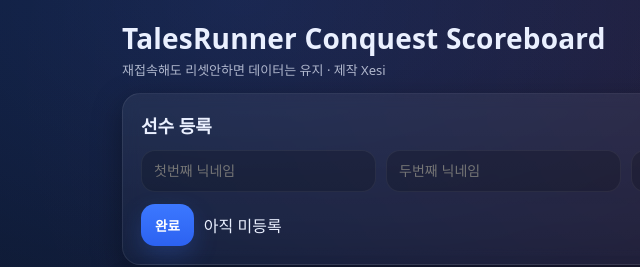
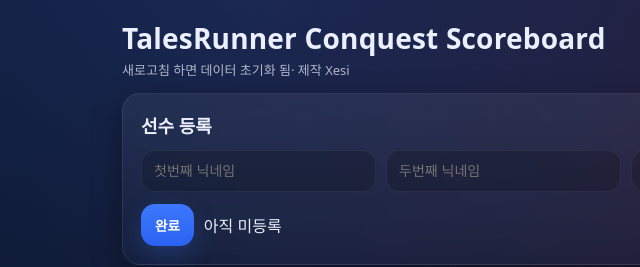
Before and after one commit to Wonder096/scoreboard-web, a plain HTML site: page index.html in a window 1280 px wide. Shown: the top 267 px of the page, 14-654 px from the left. Drawn offline with Linux system fonts and the light colour scheme.

Commit message:
Update index.html

```diff
--- a/index.html
+++ b/index.html
@@ -11,7 +11,7 @@
     <header class="top">
       <div class="brand">
         <h1>TalesRunner Conquest Scoreboard</h1>
-        <p class="sub">재접속해도 리셋안하면 데이터는 유지 · 제작 Xesi</p>
+        <p class="sub">새로고침 하면 데이터 초기화 됨· 제작 Xesi</p>
       </div>
     </header>
 
```
